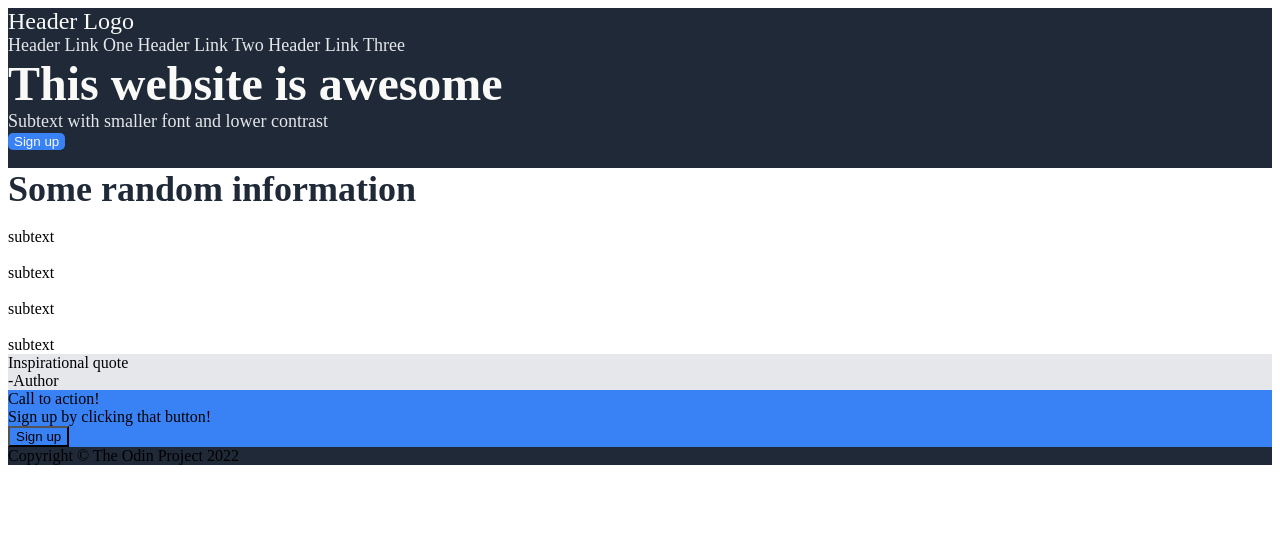
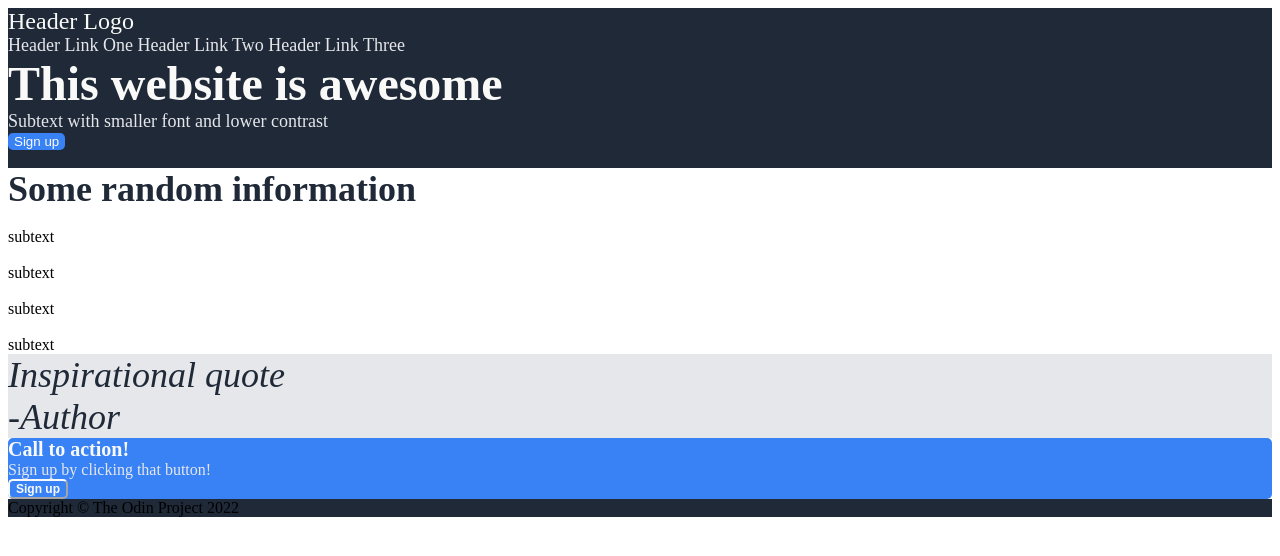
Before and after one commit to ash0545/landing-page, a plain HTML site: page index.html in a window 1280 px wide. Drawn offline with Linux system fonts and the light colour scheme.

Commit message:
Add more styling and colouring of fonts and bg

```diff
--- a/styles.css
+++ b/styles.css
@@ -22,8 +22,26 @@ a {
 button,
 .sign-up {
     background-color: #3882F6;
+    border-radius: 5px;
 }
 
+.sign-up button{
+    border-color: #F9FAF8;
+    font-size: 12px;
+    color: #F9FAF8;
+    font-weight: bold;
+}
+
+.sign-up-text .bold {
+    font-size: 20px;
+    color: #F9FAF8;
+    font-weight: bold;
+}
+
+.sign-up-text .subtext {
+    font-size: 16px;
+    color: #E5E7EB;
+}
 .hero-text button {
     color: #F9FAF8;
     border: none;
@@ -49,4 +67,7 @@ button,
 
 .quote {
     background-color: #E5E7EB;
+    font-size: 36px;
+    font-style: italic;
+    color: #1F2937;
 }
```
